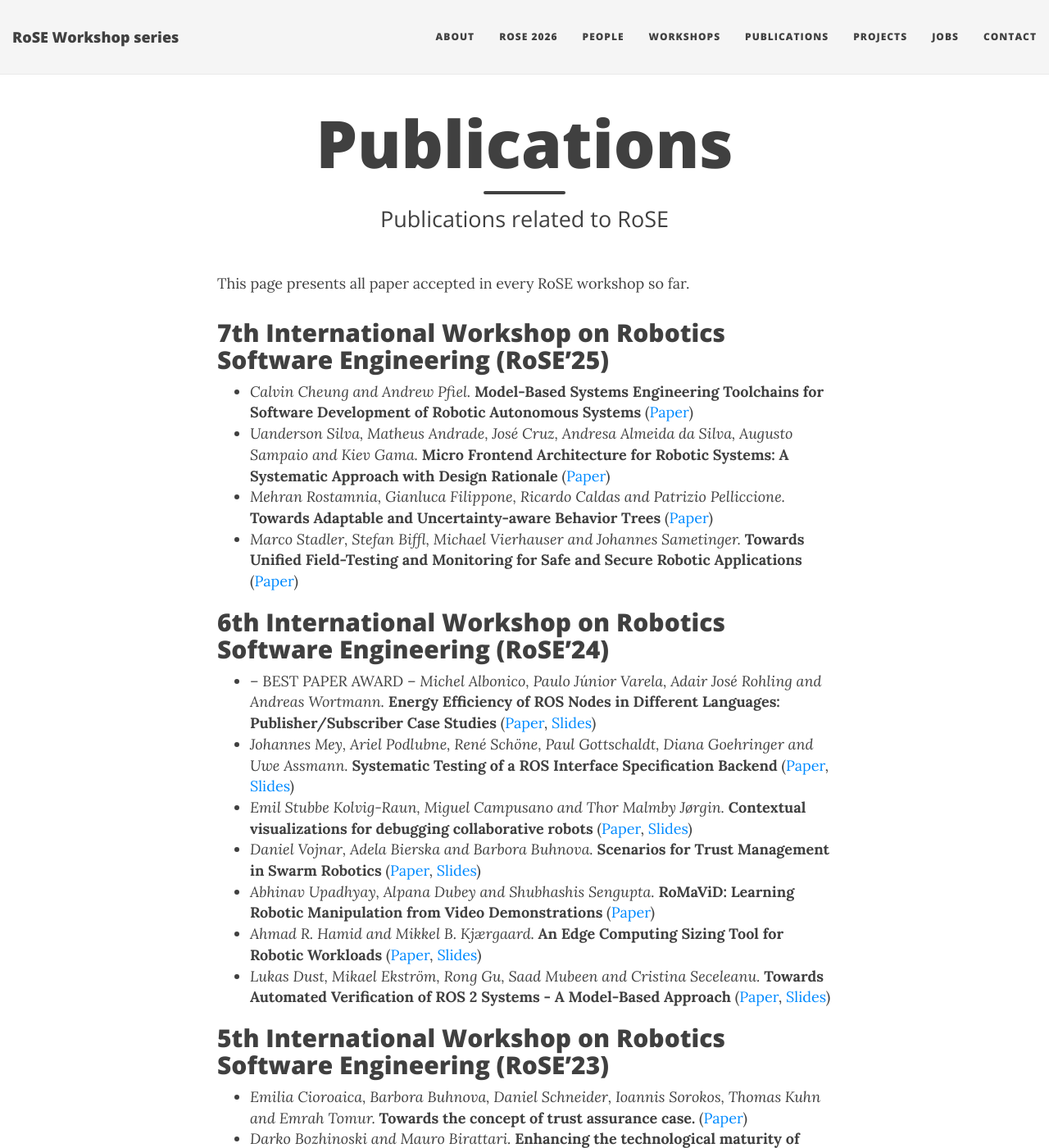
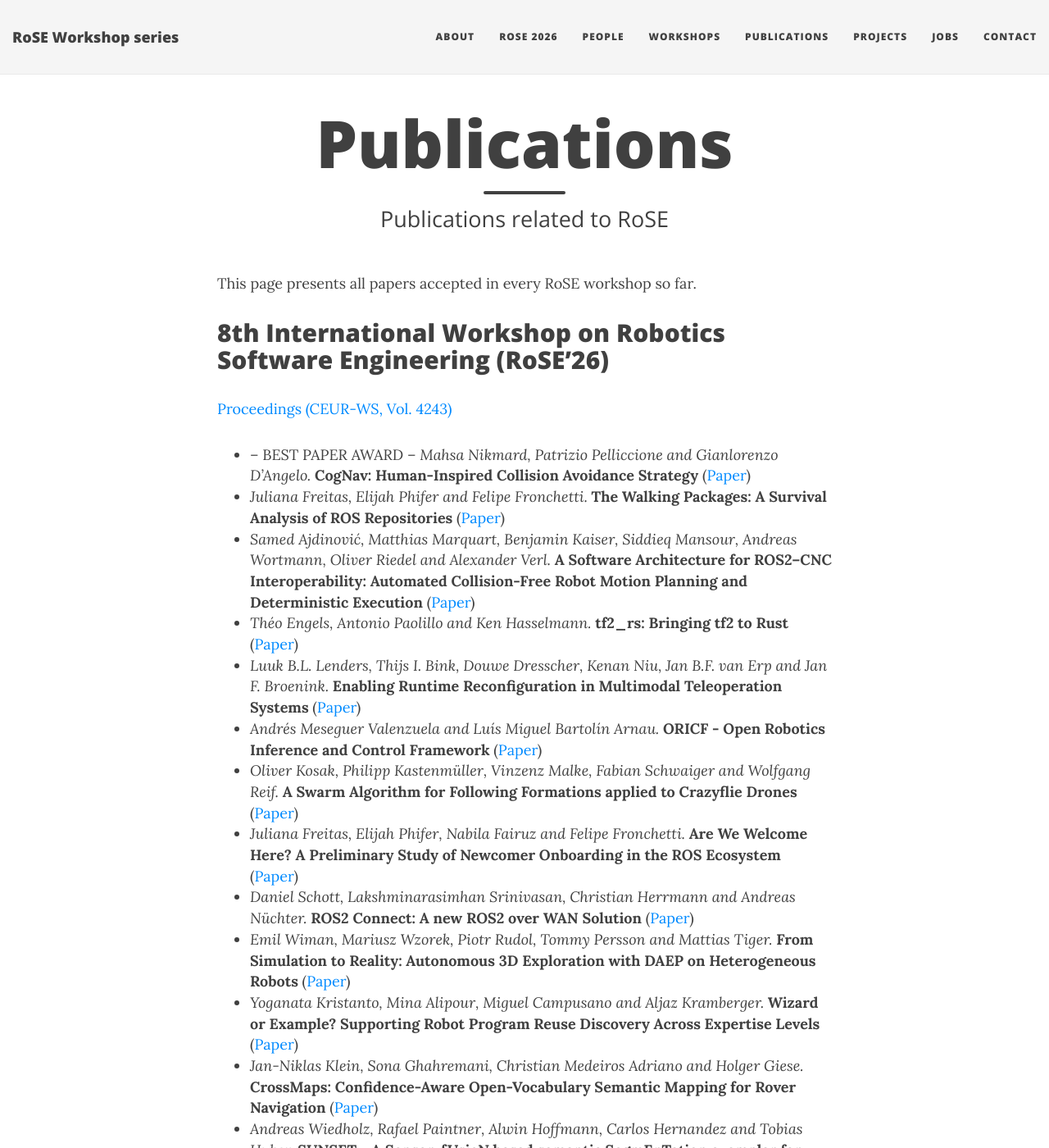
Before and after one commit to rose-workshops/rose-workshops.github.io, a Jekyll site: the page built from publications.md, in a window 1280 px wide and 1400 px high. Shown: the whole window at 82% size. Built offline with Jekyll 4.4.1, drawn with Linux system fonts in a browser that asks for light colours; nearby versions of some CDN libraries; some of the changed text lies outside the part shown.

Commit message:
Add RoSE 2026 publications and the CogNav best paper award.

```diff
--- a/publications.md
+++ b/publications.md
@@ -4,7 +4,25 @@ title: Publications
 subtitle: Publications related to RoSE
 ---
 
-This page presents all paper accepted in every RoSE workshop so far.
+This page presents all papers accepted in every RoSE workshop so far.
+
+## 8th International Workshop on Robotics Software Engineering (RoSE'26)
+
+[Proceedings (CEUR-WS, Vol. 4243)](https://ceur-ws.org/Vol-4243/)
+
+* -- BEST PAPER AWARD -- _Mahsa Nikmard, Patrizio Pelliccione and Gianlorenzo D'Angelo._ **CogNav: Human-Inspired Collision Avoidance Strategy** ([Paper](https://ceur-ws.org/Vol-4243/paper1.pdf))
+* _Juliana Freitas, Elijah Phifer and Felipe Fronchetti._ **The Walking Packages: A Survival Analysis of ROS Repositories** ([Paper](https://ceur-ws.org/Vol-4243/paper2.pdf))
+* _Samed Ajdinović, Matthias Marquart, Benjamin Kaiser, Siddieq Mansour, Andreas Wortmann, Oliver Riedel and Alexander Verl._ **A Software Architecture for ROS2–CNC Interoperability: Automated Collision-Free Robot Motion Planning and Deterministic Execution** ([Paper](https://ceur-ws.org/Vol-4243/paper3.pdf))
+* _Théo Engels, Antonio Paolillo and Ken Hasselmann._ **tf2_rs: Bringing tf2 to Rust** ([Paper](https://ceur-ws.org/Vol-4243/paper4.pdf))
+* _Luuk B.L. Lenders, Thijs I. Bink, Douwe Dresscher, Kenan Niu, Jan B.F. van Erp and Jan F. Broenink._ **Enabling Runtime Reconfiguration in Multimodal Teleoperation Systems** ([Paper](https://ceur-ws.org/Vol-4243/paper5.pdf))
+* _Andrés Meseguer Valenzuela and Luís Miguel Bartolín Arnau._ **ORICF - Open Robotics Inference and Control Framework** ([Paper](https://ceur-ws.org/Vol-4243/paper6.pdf))
+* _Oliver Kosak, Philipp Kastenmüller, Vinzenz Malke, Fabian Schwaiger and Wolfgang Reif._ **A Swarm Algorithm for Following Formations applied to Crazyflie Drones** ([Paper](https://ceur-ws.org/Vol-4243/paper7.pdf))
+* _Juliana Freitas, Elijah Phifer, Nabila Fairuz and Felipe Fronchetti._ **Are We Welcome Here? A Preliminary Study of Newcomer Onboarding in the ROS Ecosystem** ([Paper](https://ceur-ws.org/Vol-4243/paper8.pdf))
+* _Daniel Schott, Lakshminarasimhan Srinivasan, Christian Herrmann and Andreas Nüchter._ **ROS2 Connect: A new ROS2 over WAN Solution** ([Paper](https://ceur-ws.org/Vol-4243/paper9.pdf))
+* _Emil Wiman, Mariusz Wzorek, Piotr Rudol, Tommy Persson and Mattias Tiger._ **From Simulation to Reality: Autonomous 3D Exploration with DAEP on Heterogeneous Robots** ([Paper](https://ceur-ws.org/Vol-4243/paper10.pdf))
+* _Yoganata Kristanto, Mina Alipour, Miguel Campusano and Aljaz Kramberger._ **Wizard or Example? Supporting Robot Program Reuse Discovery Across Expertise Levels** ([Paper](https://ceur-ws.org/Vol-4243/paper11.pdf))
+* _Jan-Niklas Klein, Sona Ghahremani, Christian Medeiros Adriano and Holger Giese._ **CrossMaps: Confidence-Aware Open-Vocabulary Semantic Mapping for Rover Navigation** ([Paper](https://ceur-ws.org/Vol-4243/paper12.pdf))
+* _Andreas Wiedholz, Rafael Paintner, Alwin Hoffmann, Carlos Hernandez and Tobias Huber._ **SUNSET - A Sensor-fUsioN based semantic SegmEnTation exemplar for ROS-based self-adaptation** ([Paper](https://ceur-ws.org/Vol-4243/paper13.pdf))
 
 ## 7th International Workshop on Robotics Software Engineering (RoSE'25)
 
```
